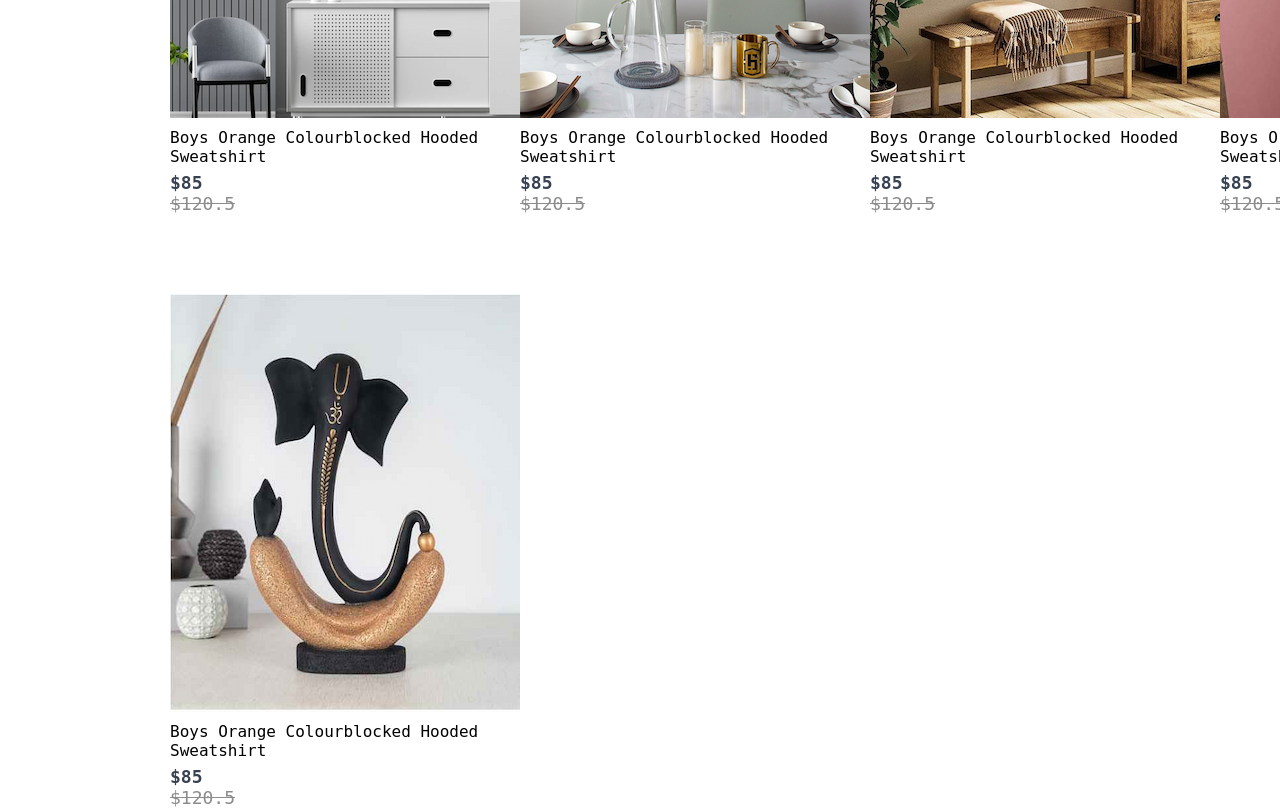
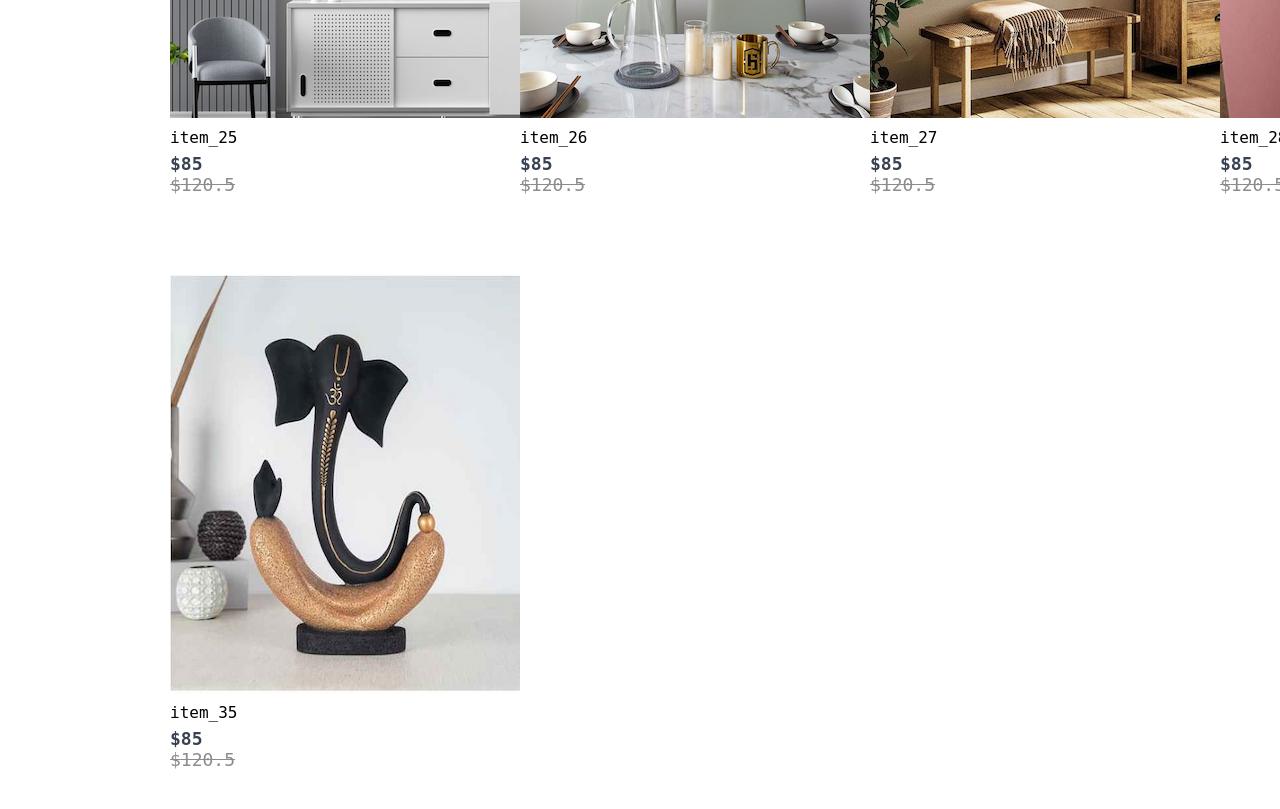
Before and after one commit to roshanlimbu/Home_Harmony, a React (Create React App) app in the folder frontend/: page /kids in a window 1280 px wide. Shown: the part 680-1489 px from the top of the page. Built offline with nearby package versions, Linux system fonts and the light colour scheme.

Commit message:
updated the name for products b

```diff
--- a/frontend/src/Components/Assets/all_product.js
+++ b/frontend/src/Components/Assets/all_product.js
@@ -24,7 +24,7 @@ let all_product = [
   },
   {
     id: 2,
-    name: "Striped Flutter Sleeve Overlap Collar Peplum Hem Blouse",
+    name: "item_2",
     category: "women",
     image: p2_img,
     new_price: 85.0,
@@ -32,7 +32,7 @@ let all_product = [
   },
   {
     id: 3,
-    name: "Striped Flutter Sleeve Overlap Collar Peplum Hem Blouse",
+    name: "item_3",
     category: "women",
     image: p3_img,
     new_price: 60.0,
@@ -40,7 +40,7 @@ let all_product = [
   },
   {
     id: 4,
-    name: "Striped Flutter Sleeve Overlap Collar Peplum Hem Blouse",
+    name: "item_4",
     category: "women",
     image: p4_img,
     new_price: 100.0,
@@ -48,15 +48,15 @@ let all_product = [
   },
   {
     id: 12,
-    name: "Striped Flutter Sleeve Overlap Collar Peplum Hem Blouse",
-    category: "women",
+    name: "Fiesta 100% BPA-Free Plastic Square Container Set of 9 (250ml) in Teal & Mustard Colour Living Essence",
+    category: "Tableware",
     image: p12_img,
     new_price: 85.0,
     old_price: 120.5,
   },
   {
     id: 13,
-    name: "Men Green Solid Zippered Full-Zip Slim Fit Bomber Jacket",
+    name: "item_13",
     category: "men",
     image: p13_img,
     new_price: 85.0,
@@ -64,7 +64,7 @@ let all_product = [
   },
   {
     id: 14,
-    name: "Men Green Solid Zippered Full-Zip Slim Fit Bomber Jacket",
+    name: "item_14",
     category: "men",
     image: p14_img,
     new_price: 85.0,
@@ -72,7 +72,7 @@ let all_product = [
   },
   {
     id: 15,
-    name: "Men Green Solid Zippered Full-Zip Slim Fit Bomber Jacket",
+    name: "item_15",
     category: "men",
     image: p15_img,
     new_price: 85.0,
@@ -80,7 +80,7 @@ let all_product = [
   },
   {
     id: 16,
-    name: "Men Green Solid Zippered Full-Zip Slim Fit Bomber Jacket",
+    name: "item_16",
     category: "men",
     image: p16_img,
     new_price: 85.0,
@@ -88,7 +88,7 @@ let all_product = [
   },
   {
     id: 25,
-    name: "Boys Orange Colourblocked Hooded Sweatshirt",
+    name: "item_25",
     category: "kid",
     image: p25_img,
     new_price: 85.0,
@@ -96,7 +96,7 @@ let all_product = [
   },
   {
     id: 26,
-    name: "Boys Orange Colourblocked Hooded Sweatshirt",
+    name: "item_26",
     category: "kid",
     image: p26_img,
     new_price: 85.0,
@@ -104,7 +104,7 @@ let all_product = [
   },
   {
     id: 27,
-    name: "Boys Orange Colourblocked Hooded Sweatshirt",
+    name: "item_27",
     category: "kid",
     image: p27_img,
     new_price: 85.0,
@@ -112,7 +112,7 @@ let all_product = [
   },
   {
     id: 28,
-    name: "Boys Orange Colourblocked Hooded Sweatshirt",
+    name: "item_28",
     category: "kid",
     image: p28_img,
     new_price: 85.0,
@@ -120,12 +120,12 @@ let all_product = [
   },
   {
     id: 35,
-    name: "Boys Orange Colourblocked Hooded Sweatshirt",
+    name: "item_35",
     category: "kid",
     image: p35_img,
     new_price: 85.0,
     old_price: 120.5,
-  },
+  }
 ];
 
 export default all_product;
```
